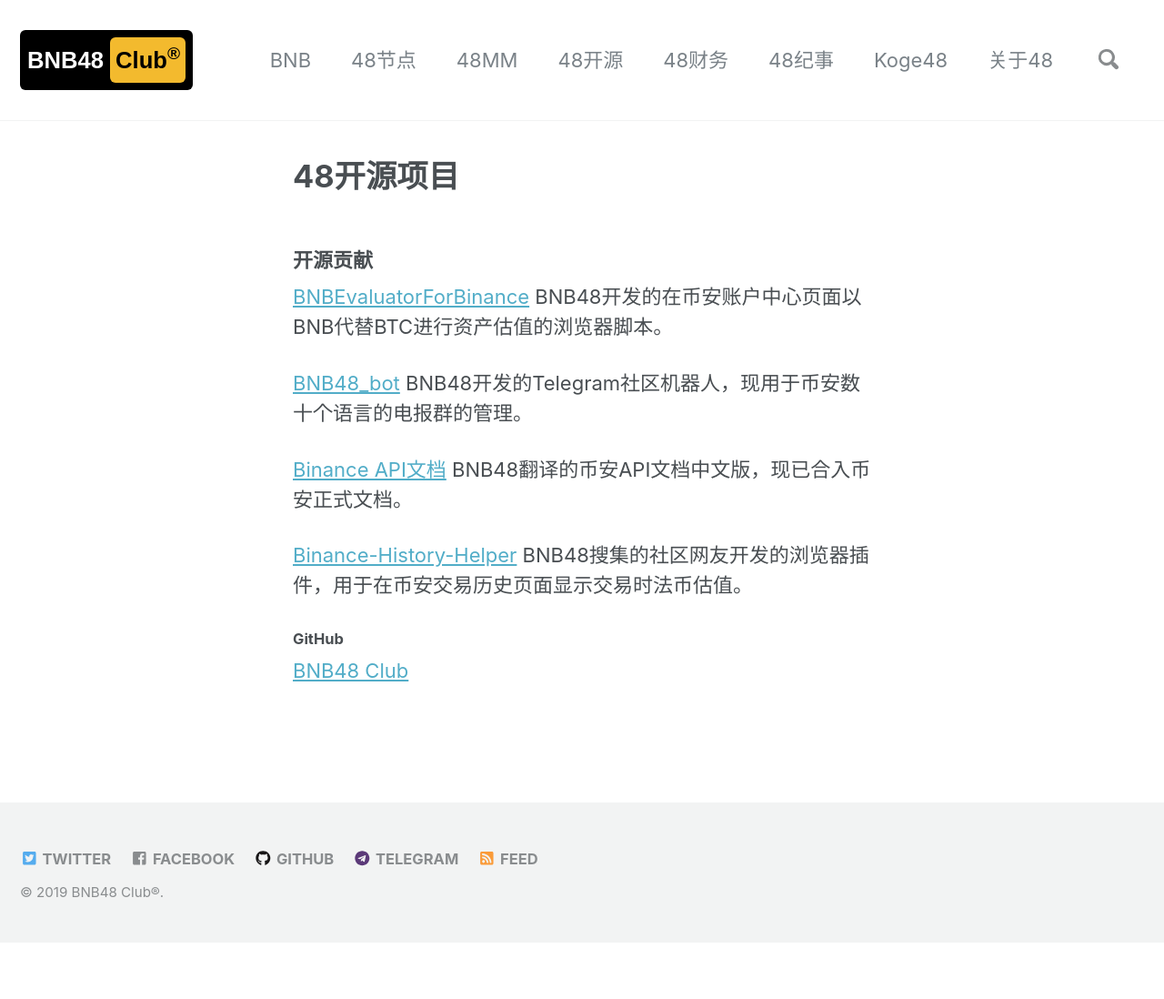
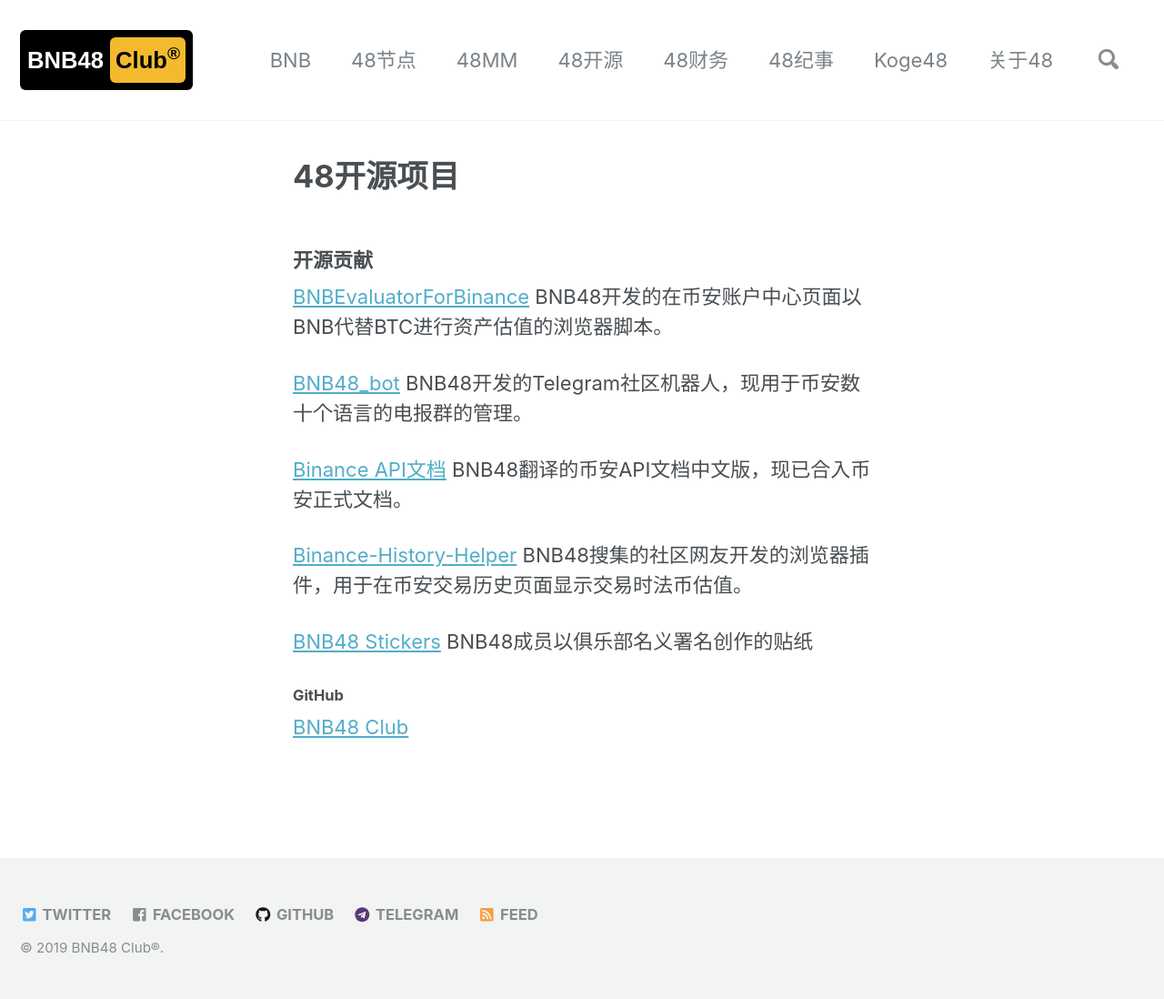
Before and after one commit to 48Club/BNB48Club.github.io, a Jekyll site: the page built from _pages/48opensource.md, in a window 1280 px wide. Shown: the whole page at 91% size. Built offline with Jekyll 4.4.1, drawn with Linux system fonts in a browser that asks for light colours; before the commit the page ends 1036 px from its top, so only the background shows below that.

Commit message:
增加了贴纸

```diff
--- a/_pages/48opensource.md
+++ b/_pages/48opensource.md
@@ -13,6 +13,9 @@
 
 [Binance-History-Helper](https://github.com/BNB48Club/Binance-History-Helper) BNB48搜集的社区网友开发的浏览器插件，用于在币安交易历史页面显示交易时法币估值。
 
+[BNB48 Stickers](https://t.me/addstickers/BNB48Club) BNB48成员以俱乐部名义署名创作的贴纸
+
+
 #### GitHub
 
 [BNB48 Club](https://github.com/BNB48Club)
```
